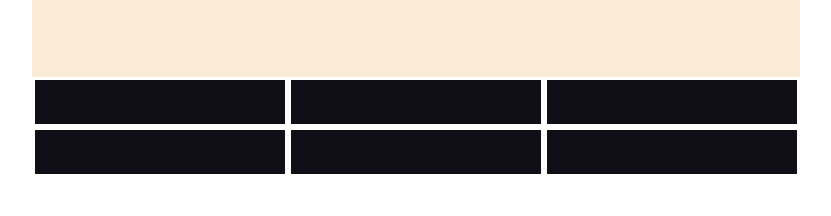
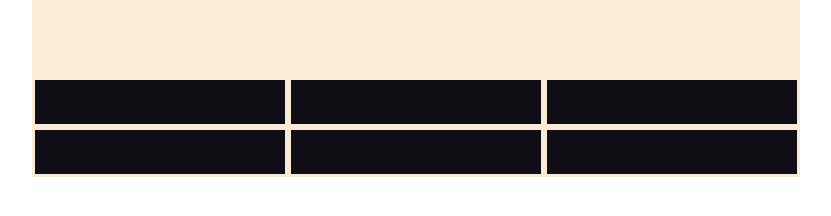
Before and after one commit to sder12/html-css-float-cards, a plain HTML site: page index.html in a window 1280 px wide. Shown: the part 130-346 px from the top of the page, without its empty margins (224-1055 px from the left). Drawn offline with Linux system fonts and the light colour scheme.

Commit message:
Layout color padding = background

```diff
--- a/css/style.css
+++ b/css/style.css
@@ -46,7 +46,7 @@ html {
     background-color: rgba(15, 14, 23, 1);
     width: calc(100% / 3);
     float: left;
-    border: 3px solid white;
+    border: 3px solid antiquewhite;
     height: 50px;
 }
 
--- a/index.html
+++ b/index.html
@@ -19,8 +19,8 @@
 <body>
 
   <!-- Main -->
-  <div class="container">
   <main>
+    <div class="container">
 
       <!-- Title and text -->
       <section class="title">
@@ -41,8 +41,8 @@
           <div class="cards"></div>
       </section>
 
-    </main>
-  </div>
+    </div>
+  </main>
   <!-- End Main -->
 
 </body>
```
